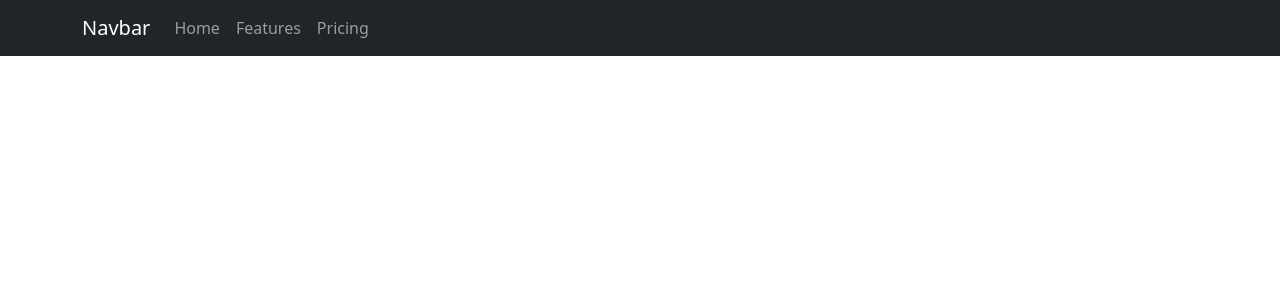
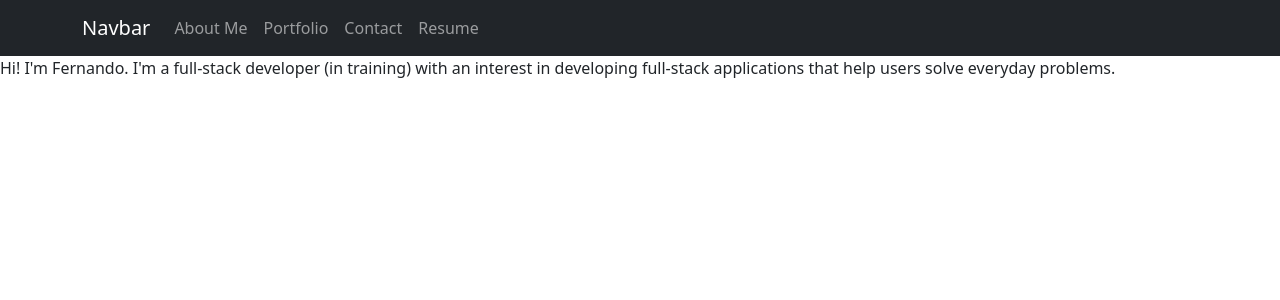
Before and after one commit to fvjr/React-Portfolio, a React (Create React App) app: page / in a window 1280 px wide. Shown: the top 300 px of the page. Built offline with nearby package versions, Linux system fonts and the light colour scheme.

Commit message:
made initial file structure, started aboutme page

```diff
--- a/src/components/Navigation.js
+++ b/src/components/Navigation.js
@@ -3,15 +3,16 @@
 import Container from "react-bootstrap/Container";
 import Nav from "react-bootstrap/Nav";
 
-function Navigation() {
+function Navigation({ currentPage, handlePageChange }) {
   return (
     <Navbar bg="dark" variant="dark">
       <Container>
         <Navbar.Brand href="#home">Navbar</Navbar.Brand>
         <Nav className="me-auto">
-          <Nav.Link href="#home">Home</Nav.Link>
-          <Nav.Link href="#features">Features</Nav.Link>
-          <Nav.Link href="#pricing">Pricing</Nav.Link>
+          <Nav.Link href="#home">About Me</Nav.Link>
+          <Nav.Link href="#features">Portfolio</Nav.Link>
+          <Nav.Link href="#pricing">Contact</Nav.Link>
+          <Nav.Link href="#pricing">Resume</Nav.Link>
         </Nav>
       </Container>
     </Navbar>
--- a/src/components/PortfolioContainer.js
+++ b/src/components/PortfolioContainer.js
@@ -1,6 +1,28 @@
 import React, { useState } from "react";
 import Navigation from "./Navigation";
+import AboutMe from "./pages/AboutMe";
+
+// export default function PortfolioContainer() {
+//   return <Navigation />;
+// }
 
 export default function PortfolioContainer() {
-  return <Navigation />;
+  const [currentPage, setCurrentPage] = useState("About");
+
+  const renderPage = () => {
+    if (currentPage === "About") {
+      return <AboutMe />;
+    }
+  };
+
+  const handlePageChange = (page) => setCurrentPage(page);
+  return (
+    <div>
+      <Navigation
+        currentPage={currentPage}
+        handlePageChange={handlePageChange}
+      />
+      {renderPage()}
+    </div>
+  );
 }
--- /dev/null
+++ b/src/components/pages/AboutMe.js
@@ -0,0 +1,13 @@
+import React from "react";
+
+export default function AboutMe() {
+  return (
+    <div>
+      <p>
+        Hi! I'm Fernando. I'm a full-stack developer (in training) with an
+        interest in developing full-stack applications that help users solve
+        everyday problems.
+      </p>
+    </div>
+  );
+}
```
Also changed, not shown: src/components/pages/Contact.js (added), src/components/pages/Portfolio.js (added), src/components/pages/Resume.js (added).
